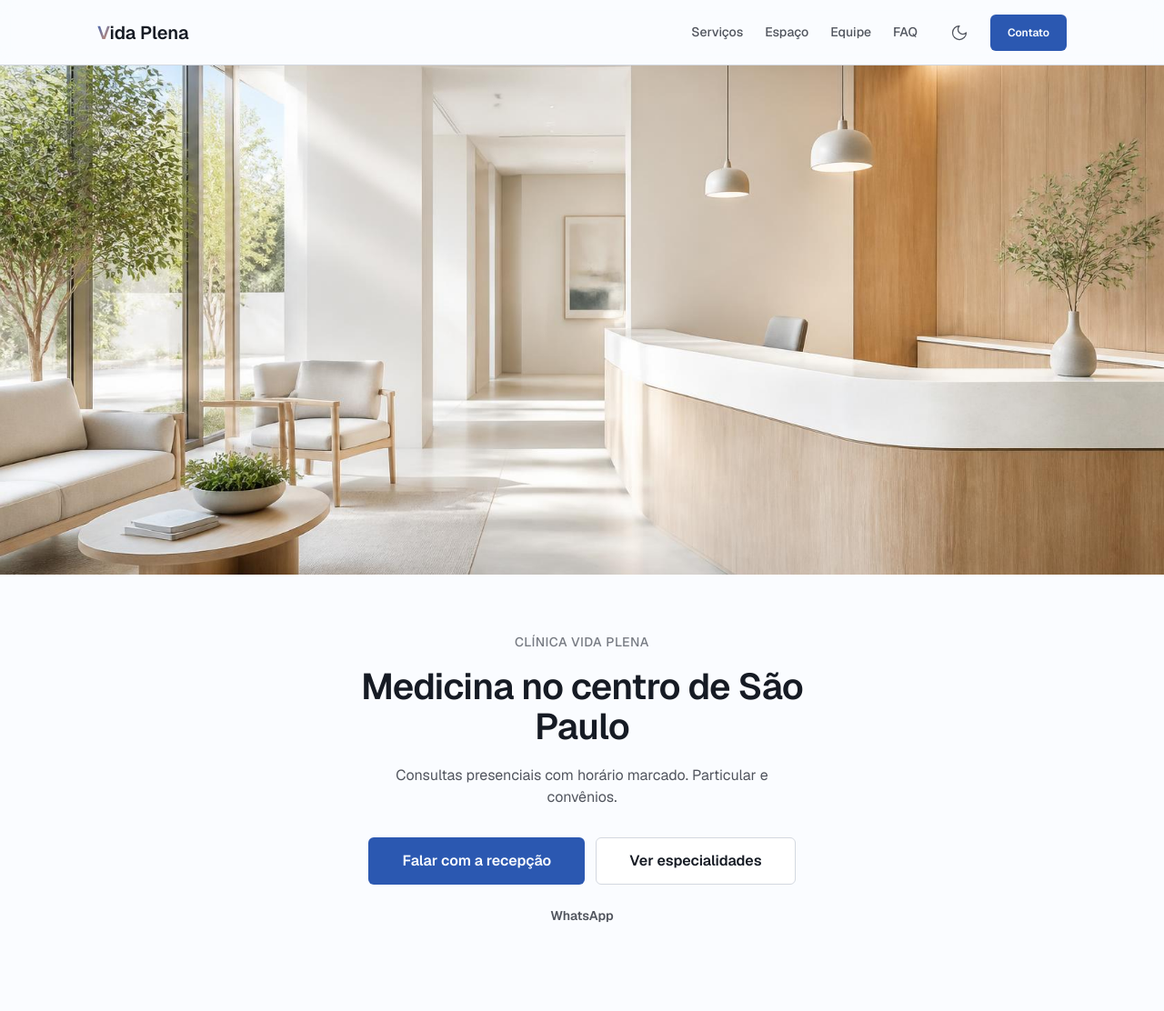
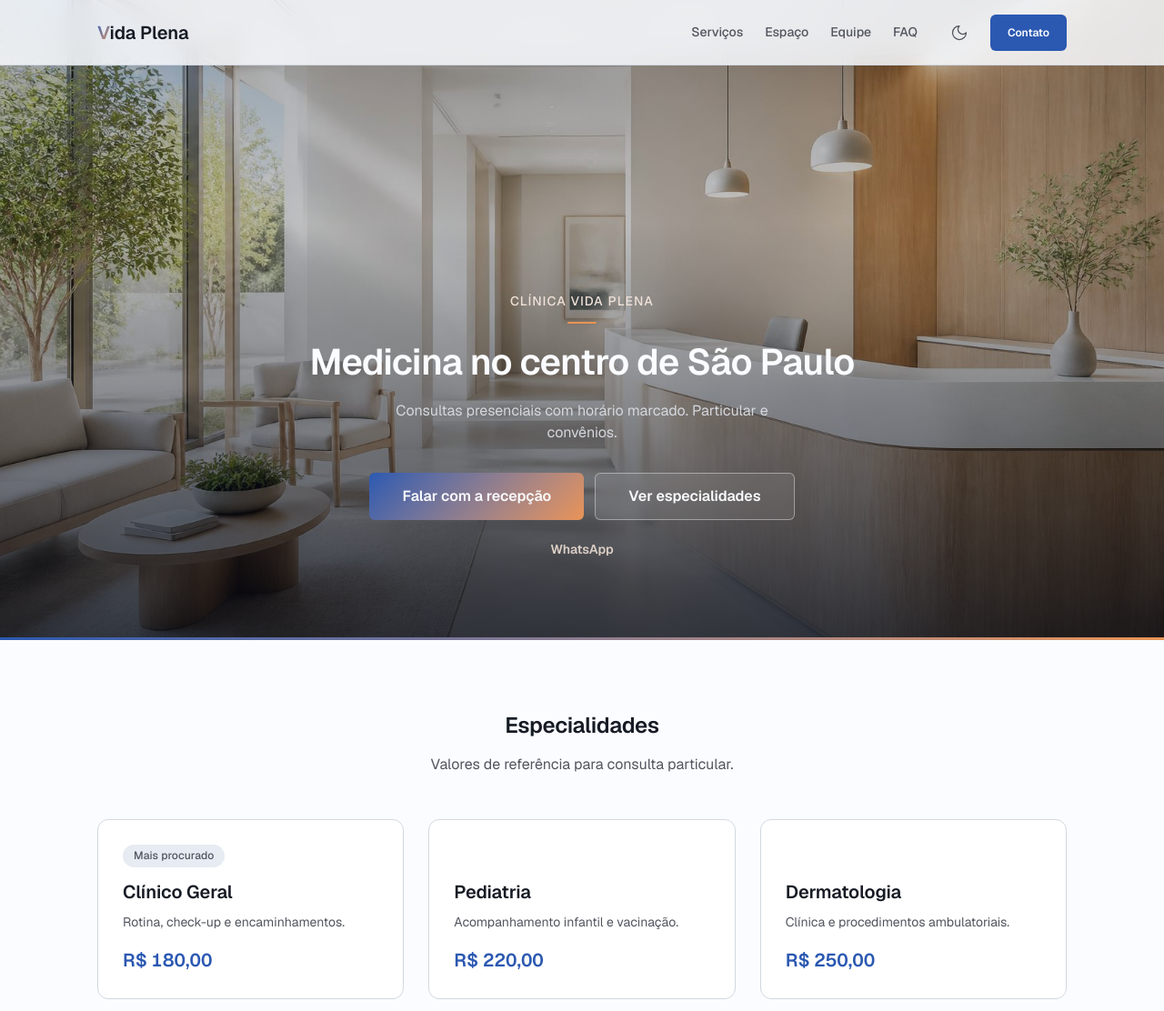
Before and after one commit to SudreScodeS/InfoSite, a plain HTML site: page index.html in a window 1280 px wide. Shown: the top 1112 px of the page at 91% size. Drawn offline with nearby package versions, Linux system fonts and the light colour scheme.

Commit message:
final details

```diff
--- a/css/components.css
+++ b/css/components.css
@@ -1102,40 +1102,93 @@
   }
 }
 
-/* ── Hero ──────────────────────────────────────────────────── */
+/* ── Hero (full-bleed overlay) ─────────────────────────────── */
 .hero {
+  position: relative;
+  isolation: isolate;
+  display: flex;
+  align-items: flex-end;
+  justify-content: center;
+  min-height: min(88vh, 760px);
   padding-top: var(--header-height);
-  padding-bottom: 0;
+  overflow: hidden;
+}
+
+.hero__media {
+  position: absolute;
+  inset: 0;
+  z-index: 0;
+}
+
+.hero__media img {
+  width: 100%;
+  height: 100%;
+  object-fit: cover;
+  display: block;
+}
+
+.hero__scrim {
+  position: absolute;
+  inset: 0;
+  background:
+    linear-gradient(
+      180deg,
+      oklch(0.16 0.02 262 / 0.35) 0%,
+      oklch(0.16 0.02 262 / 0.25) 35%,
+      oklch(0.14 0.025 262 / 0.78) 100%
+    );
+  pointer-events: none;
+}
+
+.hero__scrim::after {
+  content: "";
+  position: absolute;
+  left: 0;
+  right: 0;
+  bottom: 0;
+  height: 3px;
+  background: var(--gradient-brand);
+}
+
+.hero__content {
   position: relative;
-}
-
-.hero__media {
+  z-index: 1;
   width: 100%;
-}
-
-.hero__content {
+  max-width: 720px;
+  margin-inline: auto;
   text-align: center;
-  max-width: 640px;
-  margin-inline: auto;
   padding-block: var(--space-16) var(--space-20);
+  color: var(--color-text-inverse);
 }
 
 .hero__brand {
   font-size: var(--text-sm);
   font-weight: var(--font-weight-label);
-  color: var(--color-text-muted);
-  margin-bottom: var(--space-4);
-  letter-spacing: 0.04em;
+  letter-spacing: 0.08em;
   text-transform: uppercase;
+  color: oklch(0.92 0.02 55);
+  margin-bottom: var(--space-5);
+}
+
+.hero__brand::after {
+  content: "";
+  display: block;
+  width: var(--space-8);
+  height: 2px;
+  margin: var(--space-3) auto 0;
+  background: var(--color-accent);
+  border-radius: var(--radius-full);
 }
 
 .hero__title {
   margin-bottom: var(--space-5);
+  color: oklch(0.99 0.005 262);
+  text-wrap: balance;
 }
 
 .hero__subtitle {
   font-size: var(--text-body);
-  color: var(--color-text-secondary);
+  color: oklch(0.88 0.01 262);
   margin-bottom: var(--space-8);
   line-height: var(--text-body-lh);
   margin-inline: auto;
@@ -1156,11 +1209,43 @@
   gap: var(--space-3);
 }
 
+.hero__btn-secondary {
+  background-color: oklch(1 0 262 / 0.08);
+  border-color: oklch(1 0 262 / 0.4);
+  color: oklch(0.99 0.005 262);
+  backdrop-filter: blur(8px);
+}
+
+.hero__btn-secondary:hover {
+  background-color: oklch(1 0 262 / 0.16);
+  border-color: oklch(1 0 262 / 0.65);
+  color: oklch(0.99 0.005 262);
+}
+
+.hero__btn-secondary:active {
+  background-color: oklch(1 0 262 / 0.22);
+}
+
+.hero__btn-secondary:focus-visible {
+  outline-color: var(--color-accent);
+}
+
 .hero__whatsapp {
-  color: var(--color-text-secondary);
+  color: oklch(0.86 0.02 55);
+  min-height: var(--control-height-sm);
+}
+
+.hero__whatsapp:hover {
+  color: var(--color-accent);
+  background-color: oklch(1 0 262 / 0.08);
+  text-decoration: none;
 }
 
 @media (max-width: 768px) {
+  .hero {
+    min-height: min(92vh, 680px);
+  }
+
   .hero__content {
     padding-block: var(--space-10) var(--space-12);
   }
--- a/index.html
+++ b/index.html
@@ -84,10 +84,9 @@
 
     <!-- Hero -->
     <section class="hero" aria-labelledby="hero-title">
-      <div class="hero__media">
-        <figure class="media-slot media-slot--hero">
-          <img src="./assets/hero.jpg" alt="Recepção da Clínica Vida Plena" width="1920" height="1080">
-        </figure>
+      <div class="hero__media" aria-hidden="true">
+        <img src="./assets/hero.jpg" alt="" width="1920" height="1080">
+        <div class="hero__scrim"></div>
       </div>
 
       <div class="container hero__content">
@@ -101,8 +100,8 @@
         </p>
         <div class="hero__actions">
           <div class="hero__actions-row">
-            <a href="#contato" class="btn btn--primary btn--lg">Falar com a recepção</a>
-            <a href="#servicos" class="btn btn--secondary btn--lg">Ver especialidades</a>
+            <a href="#contato" class="btn btn--gradient btn--lg">Falar com a recepção</a>
+            <a href="#servicos" class="btn btn--secondary btn--lg hero__btn-secondary">Ver especialidades</a>
           </div>
           <a href="#" class="btn btn--ghost hero__whatsapp" data-whatsapp>WhatsApp</a>
         </div>
```
